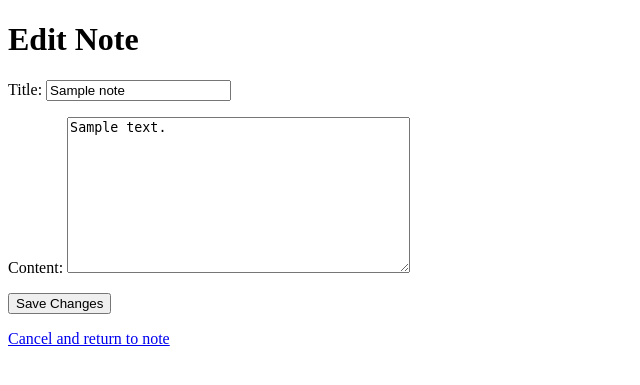
After one commit to gourspatar/personal-notes-app, a Django app: page /notes/1/edit/ in a window 1280 px wide. The commit adds this page. Shown: the top 385 px of the page, without its empty margins (0-640 px from the left). Run offline with Django 5.2, Linux system fonts and the light colour scheme; tables that the repository leaves empty hold one stand-in row (values such as "Sample post").

Commit message:
Add note editing feature

```diff
--- a/notes/templates/notes/note_detail.html
+++ b/notes/templates/notes/note_detail.html
@@ -19,6 +19,12 @@
         <small>Last updated: {{ note.updated_at }}</small>
     </p>
 
+
+<a href="{% url 'notes:edit' note.pk %}">Edit this note</a>
+
+<p>
     <a href="{% url 'notes:home' %}">Back to all notes</a>
+</p>
+
 </body>
 </html>
--- /dev/null
+++ b/notes/templates/notes/note_edit.html
@@ -0,0 +1,26 @@
+
+<!DOCTYPE html>
+<html lang="en">
+<head>
+    <meta charset="UTF-8">
+    <meta name="viewport" content="width=device-width, initial-scale=1.0">
+    <title>Edit {{ note.title }} | Personal Notes</title>
+</head>
+<body>
+    <h1>Edit Note</h1>
+
+    <form method="POST">
+        {% csrf_token %}
+
+        {{ form.as_p }}
+
+        <button type="submit">Save Changes</button>
+    </form>
+
+    <p>
+        <a href="{% url 'notes:detail' note.pk %}">
+            Cancel and return to note
+        </a>
+    </p>
+</body>
+</html>
--- a/notes/urls.py
+++ b/notes/urls.py
@@ -6,4 +6,5 @@ app_name = "notes"
 urlpatterns = [
     path("", views.home, name="home"),
     path("notes/<int:pk>/", views.note_detail, name="detail"),
+    path("notes/<int:pk>/edit/", views.note_edit, name="edit"),
 ]
--- a/notes/views.py
+++ b/notes/views.py
@@ -34,3 +34,31 @@ def note_detail(request, pk):
     }
 
     return render(request, "notes/note_detail.html", context)
+
+
+def note_edit(request, pk):
+    note = Note.objects.get(pk=pk)
+
+    if request.method == "POST":
+        form = NoteForm(request.POST)
+
+        if form.is_valid():
+            note.title = form.cleaned_data["title"]
+            note.content = form.cleaned_data["content"]
+            note.save()
+
+            return redirect("notes:detail", pk=note.pk)
+    else:
+        form = NoteForm(
+            initial={
+                "title": note.title,
+                "content": note.content,
+            }
+        )
+
+    context = {
+        "form": form,
+        "note": note,
+    }
+
+    return render(request, "notes/note_edit.html", context)
```
